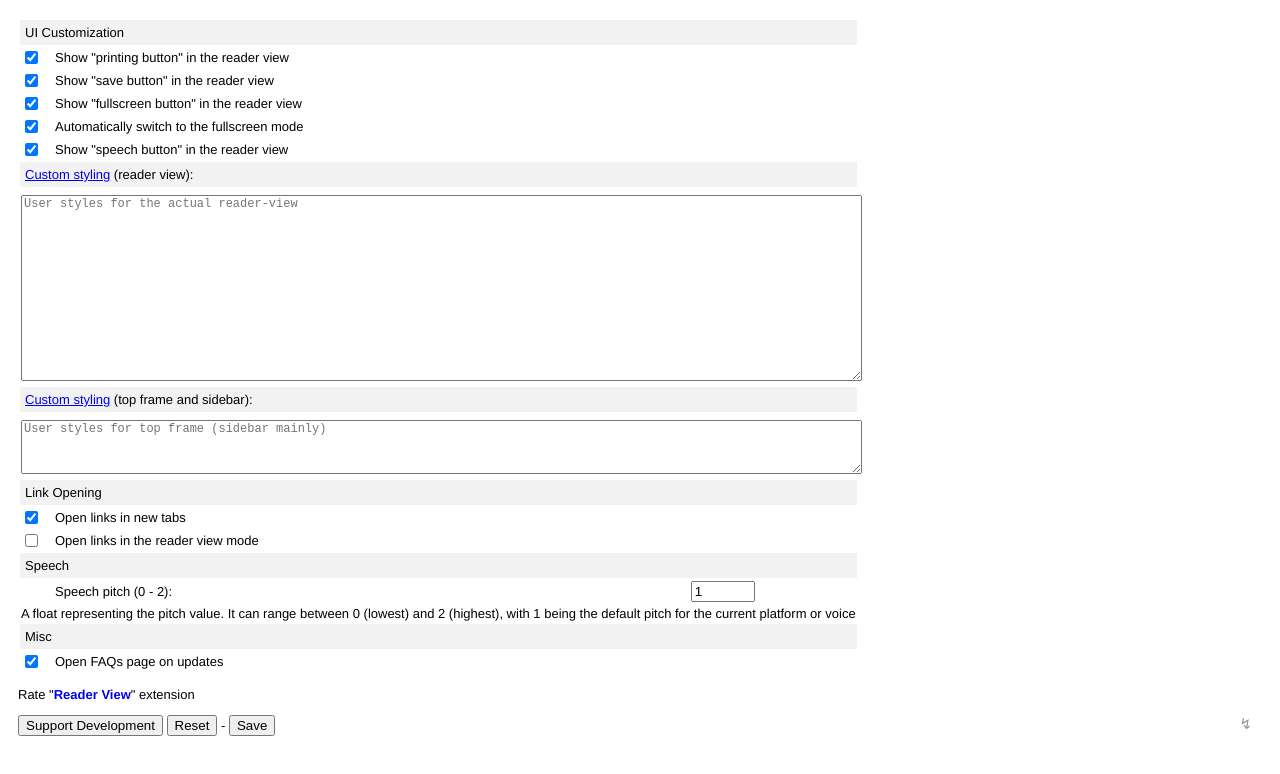
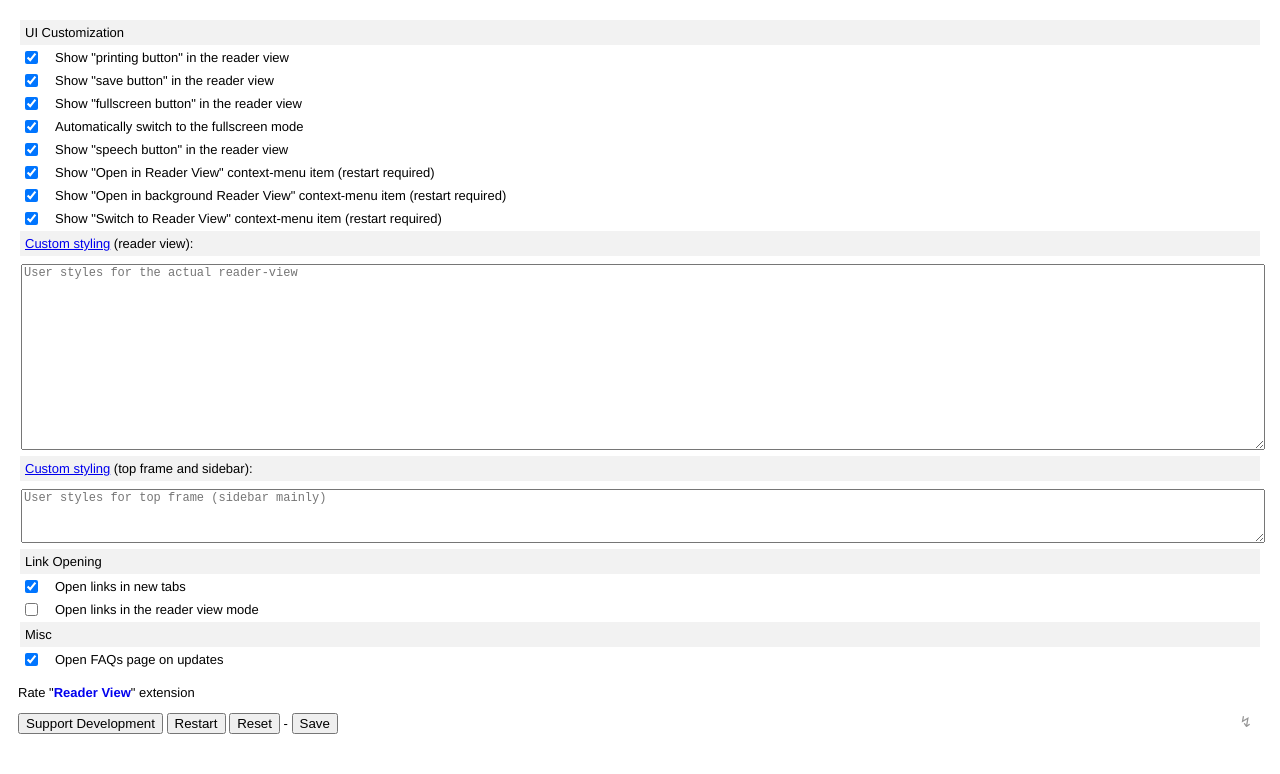
Before and after one commit to rNeomy/reader-view, a browser extension: page WebExtension/data/options/index.html in a window 1280 px wide. Drawn offline with Linux system fonts and the light colour scheme.

Commit message:
fixes #34

```diff
--- a/WebExtension/config.js
+++ b/WebExtension/config.js
@@ -13,10 +13,9 @@ config.prefs = {
   'faqs': true,
   'version': null,
   'user-css': '', // is used for exporting from old method; do not delete
-  'last-update': 0,
-  'speech-voice': 'default', // 0 - 2
-  'speech-pitch': 1, // 0 - 2
-  'speech-rate': 1 // 0.1 - 10
+  'context-open-in-reader-view': true,
+  'context-open-in-reader-view-bg': true,
+  'context-switch-to-reader-view': true
 };
 
 chrome.storage.onChanged.addListener(prefs => {
--- a/WebExtension/data/options/index.html
+++ b/WebExtension/data/options/index.html
@@ -27,7 +27,7 @@
 </head>
 
 <body>
-  <table>
+  <table width=100%>
     <colgroup>
       <col width=32>
       <col>
@@ -64,6 +64,22 @@
         <td><label for="speech-button">Show "speech button" in the reader view</label></td>
         <td></td>
       </tr>
+      <tr>
+        <td><input type="checkbox" id="context-open-in-reader-view"></td>
+        <td><label for="context-open-in-reader-view">Show "Open in Reader View" context-menu item (restart required)</label></td>
+        <td></td>
+      </tr>
+      <tr>
+        <td><input type="checkbox" id="context-open-in-reader-view-bg"></td>
+        <td><label for="context-open-in-reader-view-bg">Show "Open in background Reader View" context-menu item (restart required)</label></td>
+        <td></td>
+      </tr>
+      <tr>
+        <td><input type="checkbox" id="context-switch-to-reader-view"></td>
+        <td><label for="context-switch-to-reader-view">Show "Switch to Reader View" context-menu item (restart required)</label></td>
+        <td></td>
+      </tr>
+
     </tbody>
     <thead>
       <tr>
@@ -109,21 +125,6 @@
     </tbody>
     <thead>
       <tr>
-        <th colspan="3">Speech</th>
-      </tr>
-    </thead>
-    <tbody>
-      <tr>
-        <td></td>
-        <td>Speech pitch (0 - 2):</td>
-        <td><input type="number" min="0.1" max="2" id="speech-pitch" step="0.1"></td>
-      </tr>
-      <tr>
-        <td colspan="3">A float representing the pitch value. It can range between 0 (lowest) and 2 (highest), with 1 being the default pitch for the current platform or voice</td>
-      </tr>
-    </tbody>
-    <thead>
-      <tr>
         <th colspan="3">Misc</th>
       </tr>
     </thead>
@@ -141,6 +142,7 @@
   <div id="explore" data-inc=50></div>
   <p>
     <button id="support">Support Development</button>
+    <button id="reload">Restart</button>
     <button id="reset">Reset</button> - <button id="save">Save</button>
     <span id="status"></span>
   </p>
--- a/WebExtension/data/options/index.js
+++ b/WebExtension/data/options/index.js
@@ -20,7 +20,9 @@ function save() {
     'new-tab': document.getElementById('new-tab').checked,
     'reader-mode': document.getElementById('reader-mode').checked,
     'faqs': document.getElementById('faqs').checked,
-    'speech-pitch': Math.max(Math.min(Number(document.getElementById('speech-pitch').value), 2), 0)
+    'context-open-in-reader-view': document.getElementById('context-open-in-reader-view').checked,
+    'context-open-in-reader-view-bg': document.getElementById('context-open-in-reader-view-bg').checked,
+    'context-switch-to-reader-view': document.getElementById('context-switch-to-reader-view').checked
   }, () => {
     const status = document.getElementById('status');
     status.textContent = 'Options saved.';
@@ -42,7 +44,9 @@ function restore() {
     document.getElementById('new-tab').checked = prefs['new-tab'];
     document.getElementById('reader-mode').checked = prefs['reader-mode'];
     document.getElementById('faqs').checked = prefs['faqs'];
-    document.getElementById('speech-pitch').value = prefs['speech-pitch'];
+    document.getElementById('context-open-in-reader-view').checked = prefs['context-open-in-reader-view'];
+    document.getElementById('context-open-in-reader-view-bg').checked = prefs['context-open-in-reader-view-bg'];
+    document.getElementById('context-switch-to-reader-view').checked = prefs['context-switch-to-reader-view'];
   });
 }
 config.load(restore);
@@ -51,6 +55,8 @@ document.getElementById('save').addEventListener('click', save);
 document.getElementById('support').addEventListener('click', () => chrome.tabs.create({
   url: chrome.runtime.getManifest().homepage_url + '?rd=donate'
 }));
+
+document.getElementById('reload').addEventListener('click', () => chrome.runtime.reload());
 
 document.getElementById('reset').addEventListener('click', e => {
   if (e.detail === 1) {
```
Also changed, not shown: WebExtension/common.js (+8 -2 lines).
